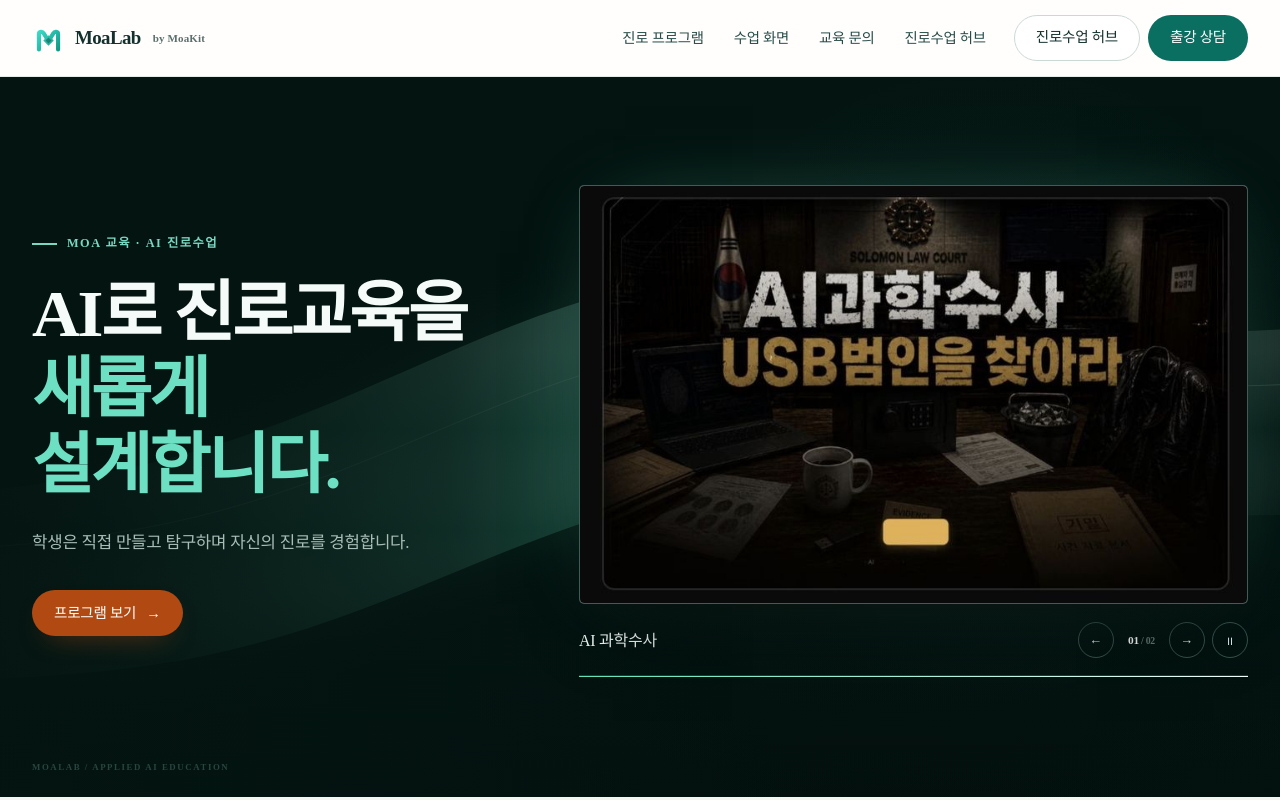
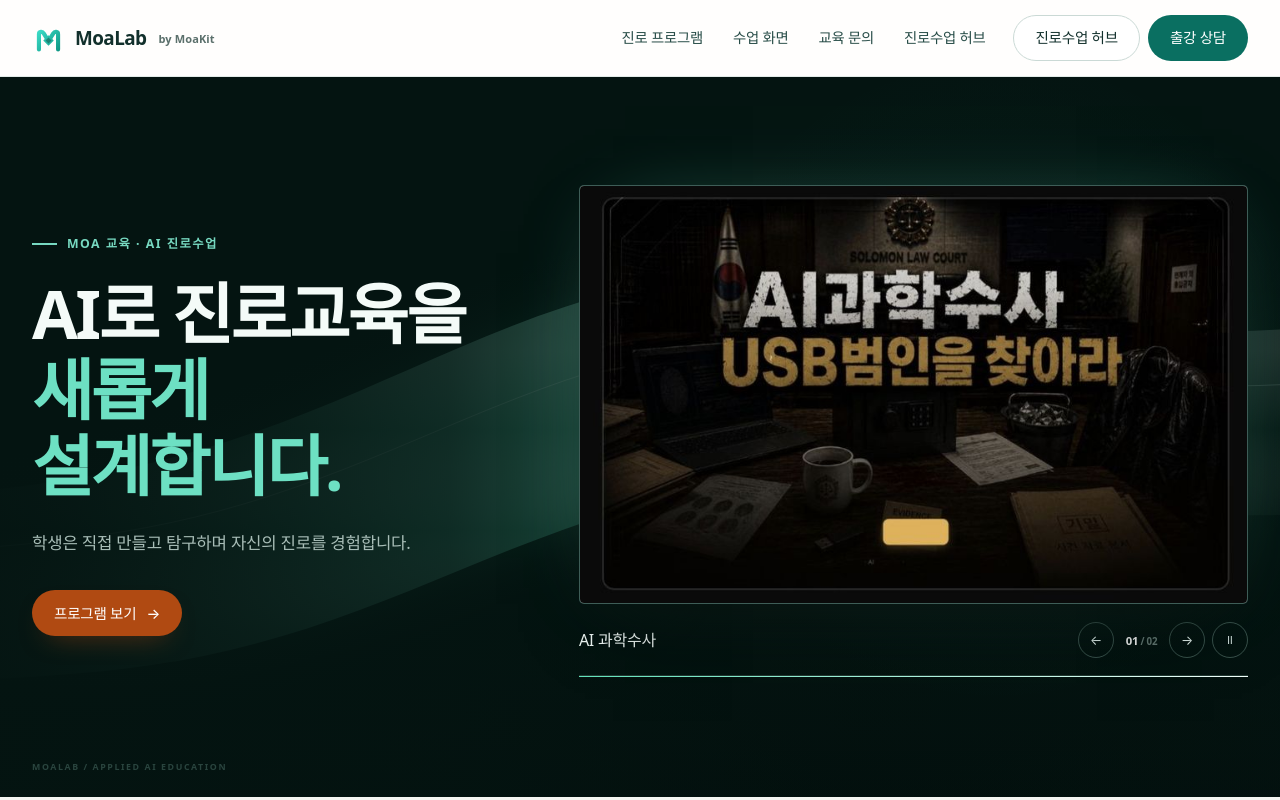
Before and after one commit to themonsteredu/aiapp, a website: page public/index.html in a window 1280 px wide. Shown: the top 800 px of the page. Drawn offline with Linux system fonts and the light colour scheme; a web font is replaced by a local one.

Commit message:
Keep S-Core Dream as the landing body font

```diff
--- a/public/landing.css
+++ b/public/landing.css
@@ -66,7 +66,7 @@ body {
   -webkit-font-smoothing: antialiased;
 }
 
-body, button, a { font-family: inherit; }
+button, a { font-family: inherit; }
 h1, h2, h3, p, figure { margin: 0; }
 
 h1, h2, h3, p, a, button, li, span {
```
